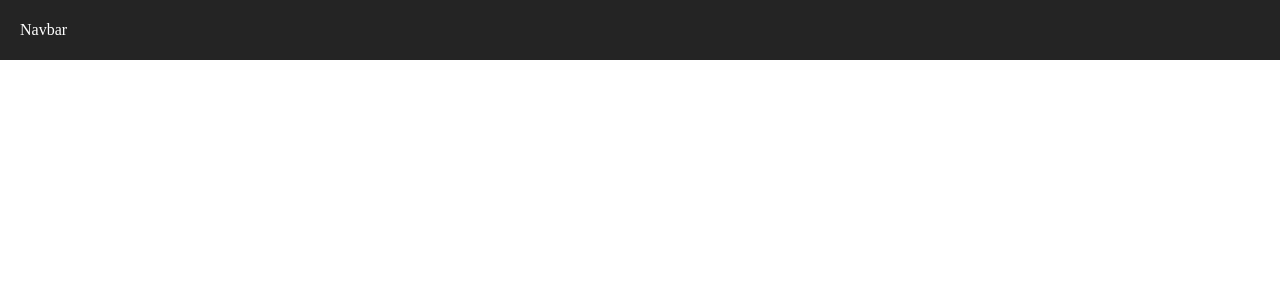
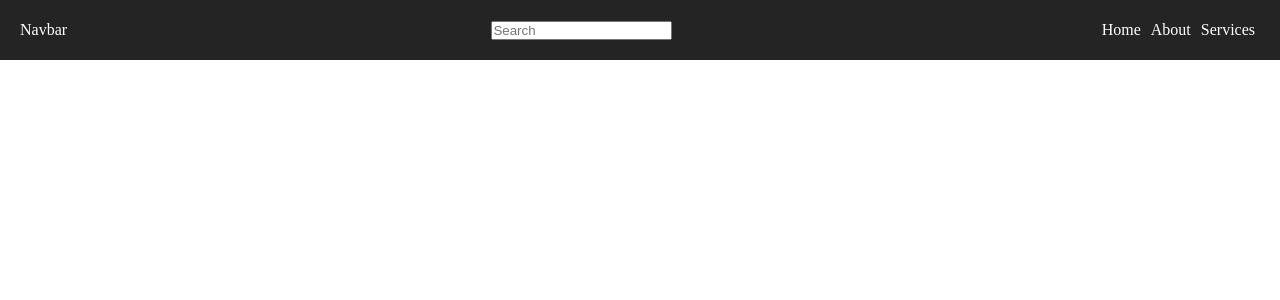
Before and after one commit to alexdrid/react-navbar, a React (Create React App) app: page / in a window 1280 px wide. Shown: the top 300 px of the page. Built offline with nearby package versions, Linux system fonts and the light colour scheme.

Commit message:
2 files modified

```diff
--- a/src/components/Navbar.css
+++ b/src/components/Navbar.css
@@ -3,6 +3,18 @@
   background-color: #242424;
   color: white;
   display: flex;
+  justify-content: space-between;
   align-items: center;
   padding: 0 20px;
+  /*overflow: hidden;*/
 }
+
+.menu-container{
+  display: flex;
+  list-style: none;
+}
+
+.menu-item{
+  padding: 0 5px;
+  color: white;
+}
--- a/src/components/Navbar.js
+++ b/src/components/Navbar.js
@@ -1,6 +1,17 @@
 import React from "react";
-import "./Navbar.css"
+import "./Navbar.css";
 
+const navMenuItems = ["Home", "About", "Services"];
 export const Navbar = () => {
-  return <nav className="navbar">Navbar</nav>;
+  return (
+    <nav className="navbar">
+      Navbar
+      <input type='text' placeholder='Search'></input>
+      <div className='menu-container'>
+        {navMenuItems.map(item =>
+          <li className="menu-item">{item}</li>
+        )}
+      </div>
+    </nav>
+  );
 };
```
